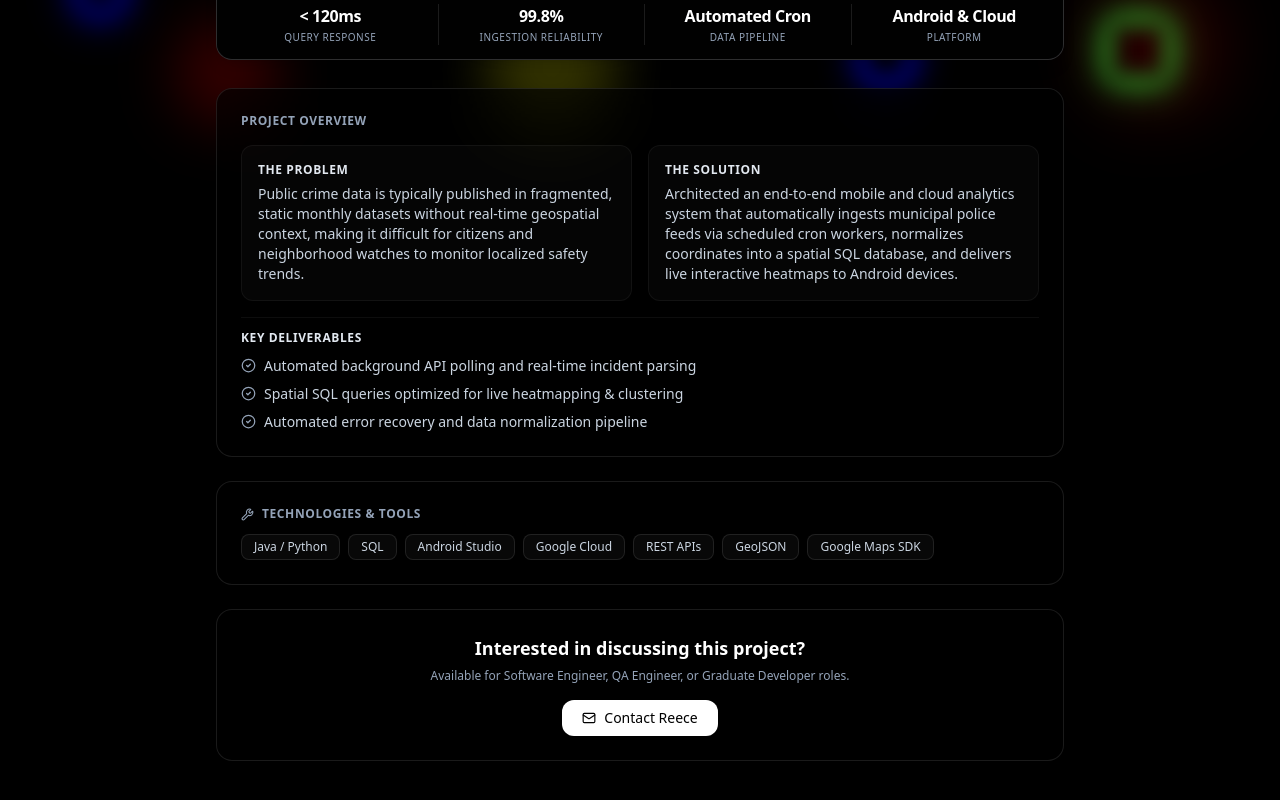
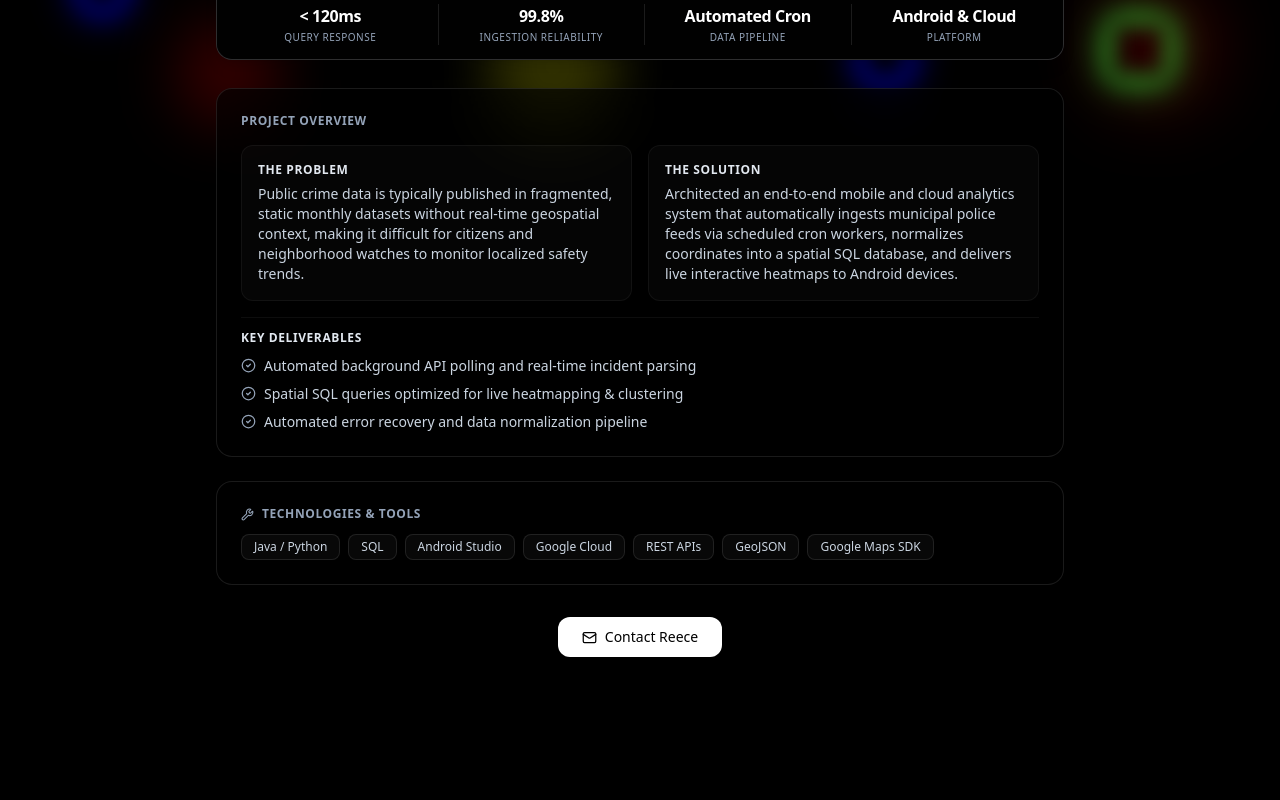
Before and after one commit to Reece-Bygrave/portfolio-reecebygrave, a React (Create React App) app: page /projects/crime-tracker in a window 1280 px wide. Shown: the part 668-1468 px from the top of the page. After the commit the page ends 1421 px from the top, so only its background shows below. Built offline with nearby package versions, Linux system fonts and the light colour scheme.

Commit message:
text changes

```diff
--- a/src/pages/Home.jsx
+++ b/src/pages/Home.jsx
@@ -20,9 +20,13 @@ const Home = () => {
 
           <div className="relative z-10 flex flex-col items-center">
 
-            <h2 className="text-3xl sm:text-4xl font-extrabold text-slate-900 dark:text-white tracking-tight mb-8 transition-colors">
+            <h2 className="text-3xl sm:text-4xl font-extrabold text-slate-900 dark:text-white tracking-tight mb-3 transition-colors">
               Let's Connect
             </h2>
+
+            <p className="text-slate-600 dark:text-slate-400 text-sm sm:text-base max-w-lg mb-8 leading-relaxed transition-colors">
+              Have a project in mind, questions about my work, or just want to chat about software and tech? Feel free to reach out anytime.
+            </p>
 
             {/* Quick Action Links */}
             <div className="flex flex-wrap items-center justify-center gap-3 sm:gap-4">
--- a/src/pages/ProjectDetail.jsx
+++ b/src/pages/ProjectDetail.jsx
@@ -178,19 +178,13 @@ const ProjectDetail = () => {
           </div>
         </section>
 
-        {/* Contact CTA */}
-        <div className="rounded-2xl border border-slate-200/80 dark:border-white/10 bg-white/80 dark:bg-black/60 p-6 text-center shadow-sm transition-colors">
-          <h3 className="text-base sm:text-lg font-bold text-slate-900 dark:text-white mb-1.5 transition-colors">
-            Interested in discussing this project?
-          </h3>
-          <p className="text-xs text-slate-600 dark:text-slate-400 max-w-md mx-auto mb-4 transition-colors">
-            Available for Software Engineer, QA Engineer, or Graduate Developer roles.
-          </p>
+        {/* Action Button */}
+        <div className="flex justify-center pt-2 pb-4">
           <a
             href="mailto:Reecebygraveuk@gmail.com"
-            className="inline-flex items-center gap-2 px-5 py-2 rounded-xl font-medium text-xs sm:text-sm text-white dark:text-black bg-slate-900 dark:bg-white hover:bg-slate-800 dark:hover:bg-slate-100 transition duration-300 transform hover:-translate-y-0.5 shadow-sm"
+            className="inline-flex items-center gap-2 px-6 py-2.5 rounded-xl font-medium text-xs sm:text-sm text-white dark:text-black bg-slate-900 dark:bg-white hover:bg-slate-800 dark:hover:bg-slate-100 transition duration-300 transform hover:-translate-y-0.5 shadow-sm"
           >
-            <Mail size={14} />
+            <Mail size={15} />
             <span>Contact Reece</span>
           </a>
         </div>
```
